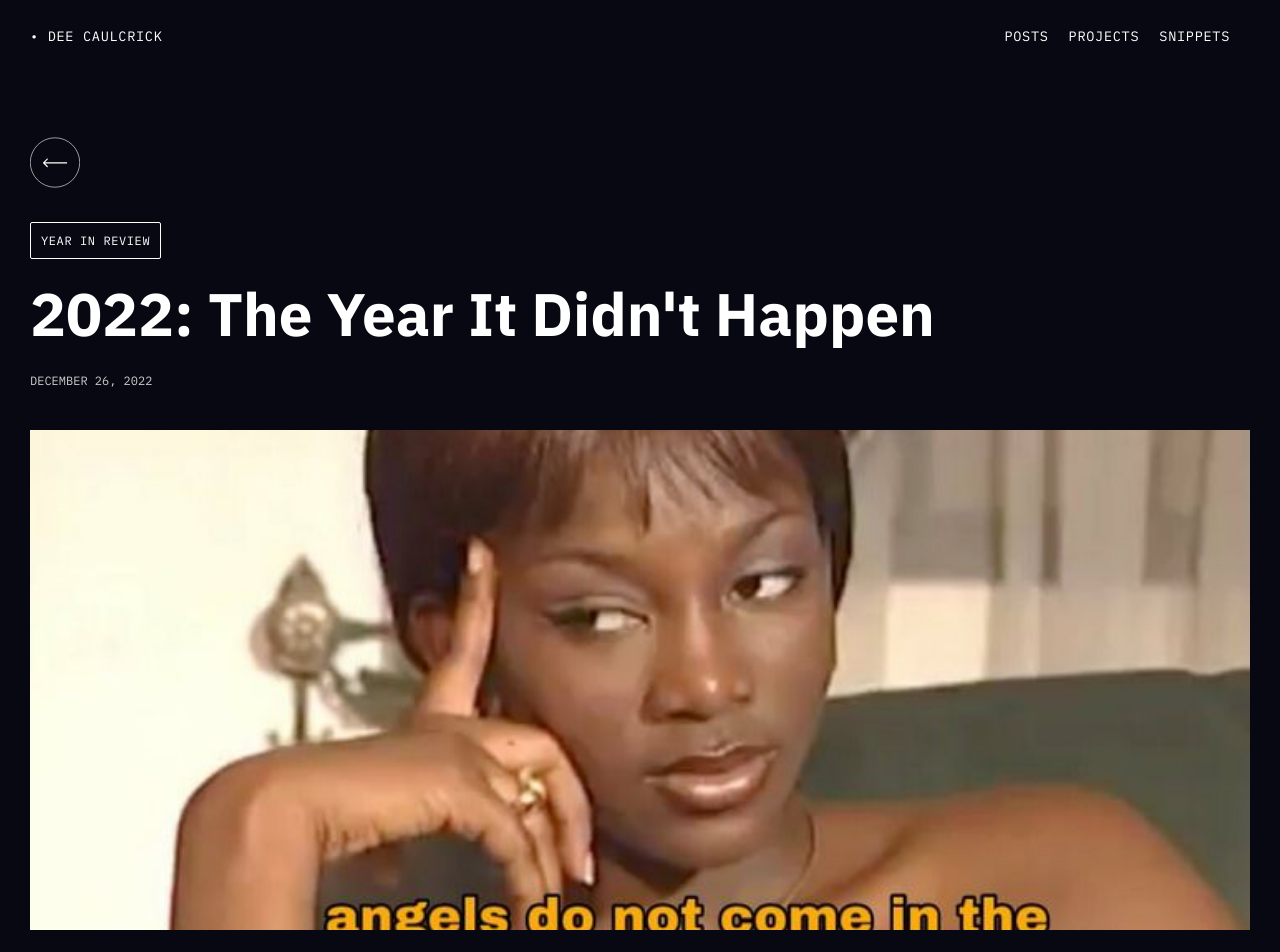
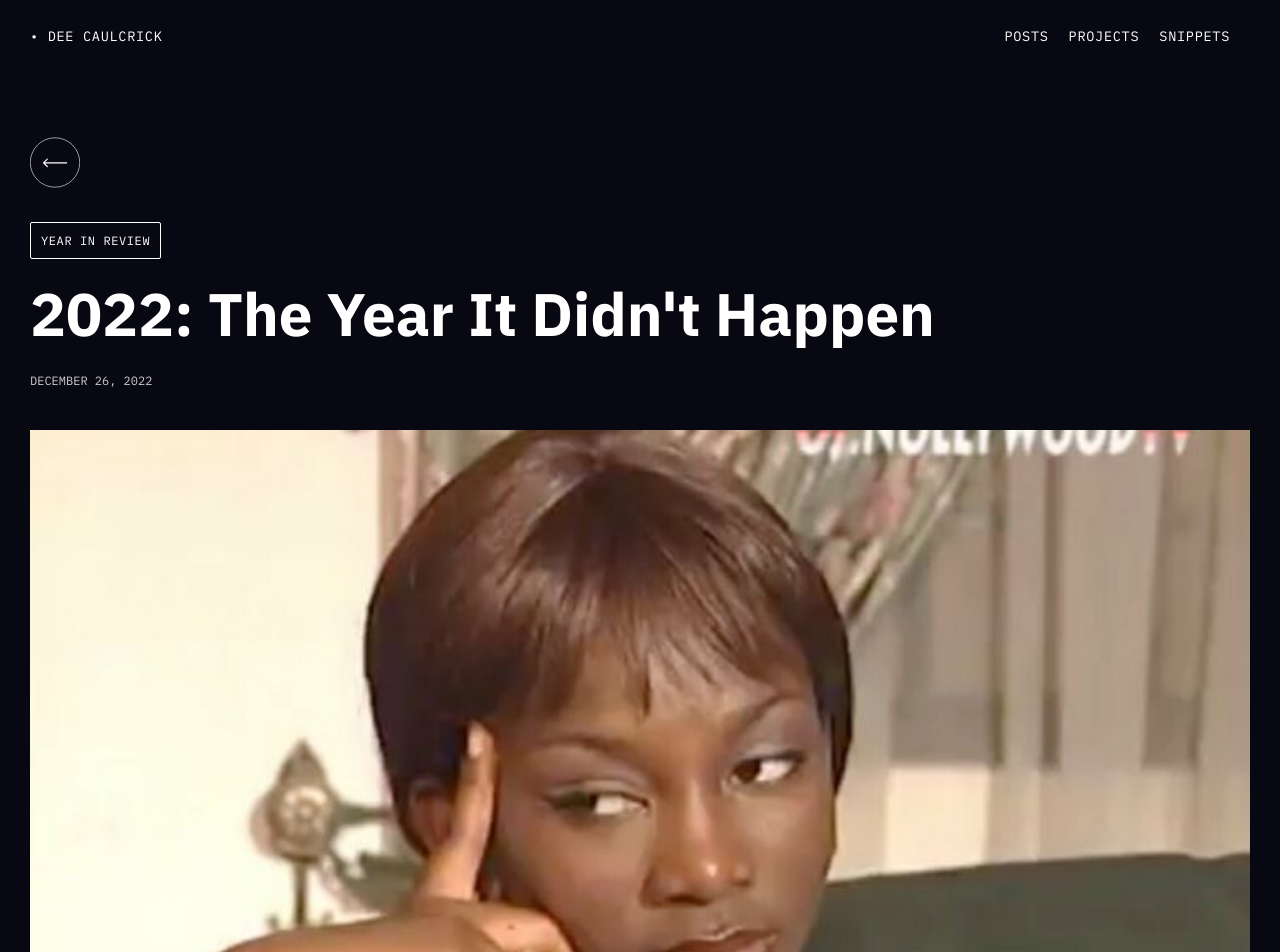
Before and after one commit to deecaulcrick/next-blog, a Next.js app: page /posts/2022-year-in-review in a window 1280 px wide. Shown: the top 952 px of the page. Built offline with nearby package versions, Linux system fonts and the light colour scheme.

Commit message:
removed annoying Image tag

```diff
--- a/app/components/PostList.jsx
+++ b/app/components/PostList.jsx
@@ -12,10 +12,8 @@ function PostList() {
                 <div key={post.slug} className="post-card">
 
                     <Link href={`/posts/${post.slug}`}>
-                        <Image src={`/images/${post.coverImage}`} alt={post.title}
-                            width={800}
-                            height={300}
-                            style={{ objectFit: "cover" }} />
+                        <img src={`/images/${post.coverImage}`} alt={post.title} />
+
                     </Link>
                     <h2 ><Link href={`/posts/${post.slug}`} className='post-card-title'>{post.title}</Link></h2>
                     <p className="post-date">{post.date}</p>
--- a/app/globals.css
+++ b/app/globals.css
@@ -157,6 +157,7 @@ a:hover {
   row-gap: 25px;
   margin-top: 40px;
 }
+
 
 
 .post-card img {
--- a/app/posts/[slug]/page.jsx
+++ b/app/posts/[slug]/page.jsx
@@ -43,14 +43,9 @@ const singlePost = (props) => {
                 <h1 className="post-title">{postContent.data.title}</h1>
 
                 <p className="post-date">{postContent.data.date}</p>
-
-                <Image
-                    src={`/images/${postContent.data.coverImage}`}
+                <img src={`/images/${postContent.data.coverImage}`}
                     alt={postContent.data.title}
-                    className='post-image'
-                    width={800}
-                    height={500}
-                    style={{ objectFit: "cover" }} />
+                    className='post-image' />
 
                 <figcaption>{postContent.data.caption}</figcaption>
 
```
Also changed, not shown: app/components/LatestPosts.jsx (+3 -7 lines), .eslintrc.json.
